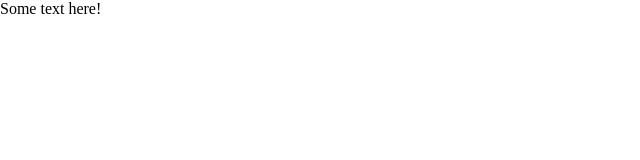
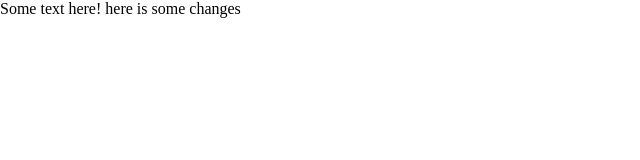
Before and after one commit to Abdurahmon007/scoot, a website: page index.html in a window 1280 px wide. Shown: the whole page, without its empty margins (0-640 px from the left). Drawn offline with Linux system fonts and the light colour scheme.

Commit message:
Update index.html

```diff
--- a/index.html
+++ b/index.html
@@ -9,5 +9,8 @@
   </head>
   <body>
     Some text here!
+
+    here is some changes
+
   </body>
 </html>
```
